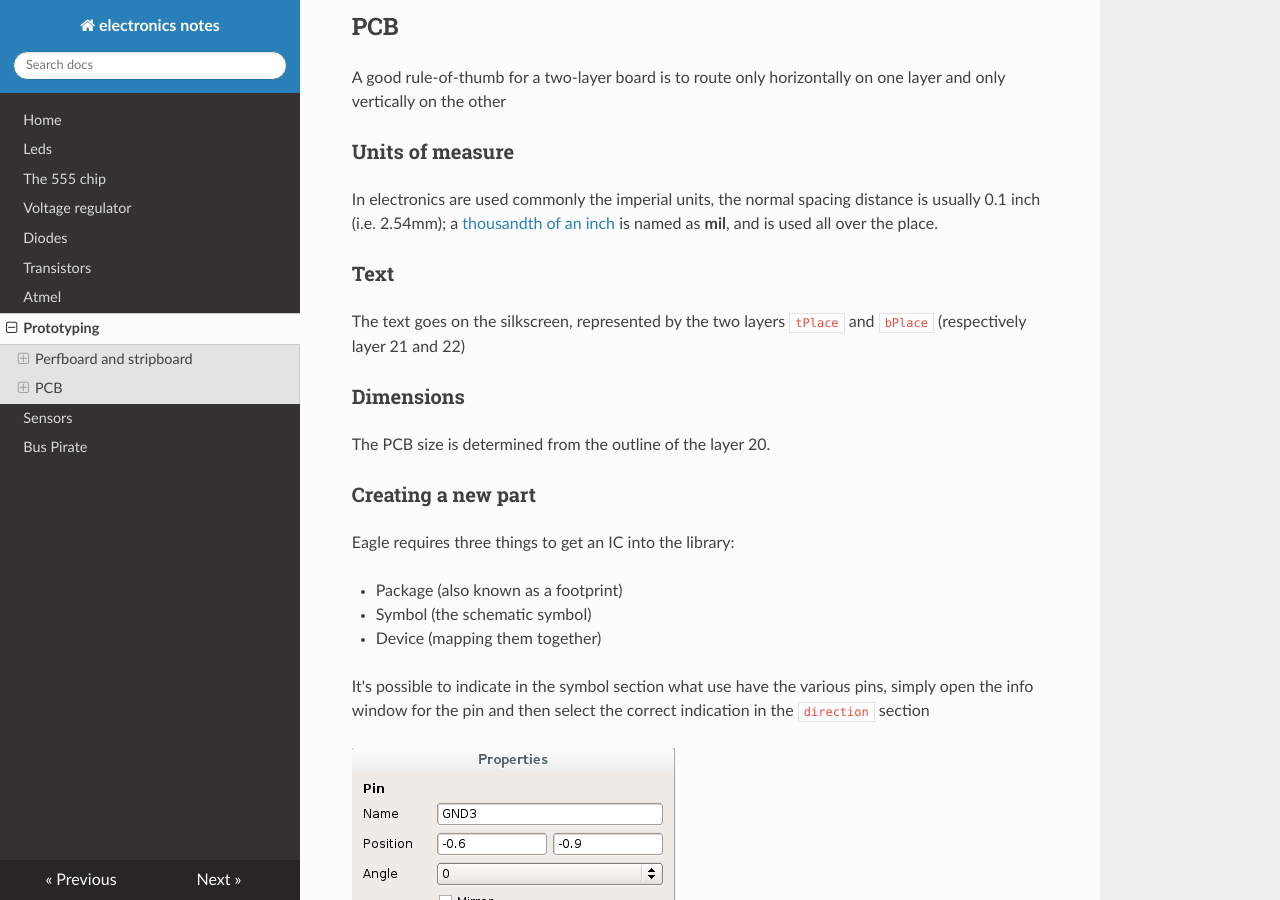
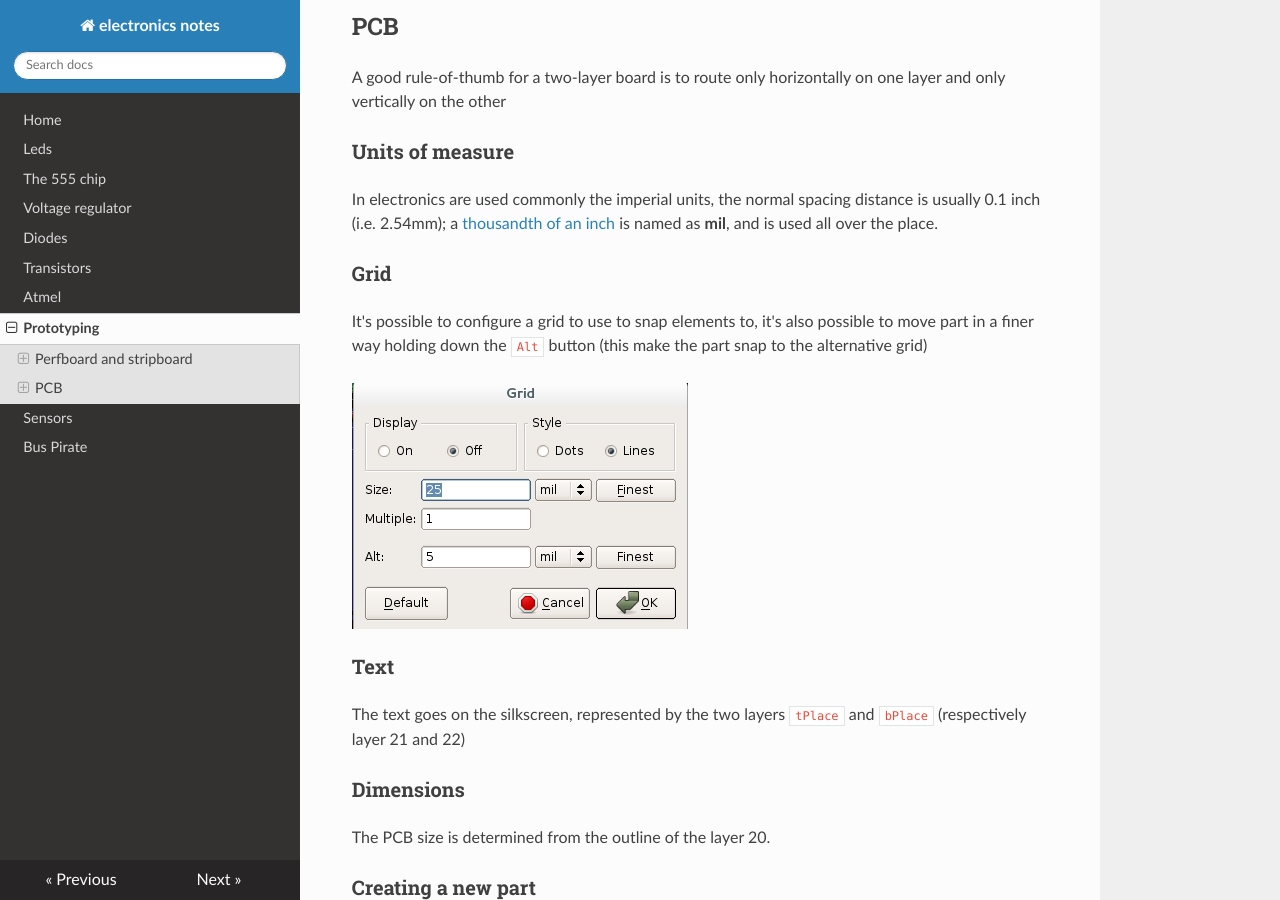
Before and after one commit to gipi/electronics-notes, an MkDocs documentation site: the page built from docs/Prototyping.md, in a window 1280 px wide and 900 px high, scrolled down 304 px. Built offline with MkDocs 1.6.1, drawn with Linux system fonts in a browser that asks for light colours; nearby versions of some CDN libraries; old or Windows-style settings are respelled for this version of MkDocs.

Commit message:
Add section about grid.

```diff
--- a/docs/Prototyping.md
+++ b/docs/Prototyping.md
@@ -15,6 +15,13 @@ A good rule-of-thumb for a two-layer board is to route only horizontally on one
 In electronics are used commonly the imperial units, the normal spacing distance is usually 0.1 inch (i.e. 2.54mm);
 a [thousandth of an inch](http://en.wikipedia.org/wiki/Thousandth_of_an_inch) is named as **mil**, and is used all over
 the place.
+
+### Grid
+
+It's possible to configure a grid to use to snap elements to, it's also possible to move part in a finer way
+holding down the ``Alt`` button (this make the part snap to the alternative grid)
+
+![grid configuration](Images/grid.png)
 
 ### Text
 
```
Also changed, not shown: docs/Images/grid.png (added).
